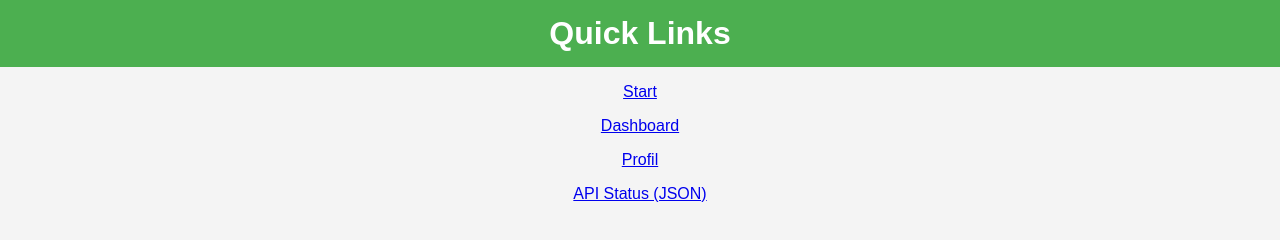
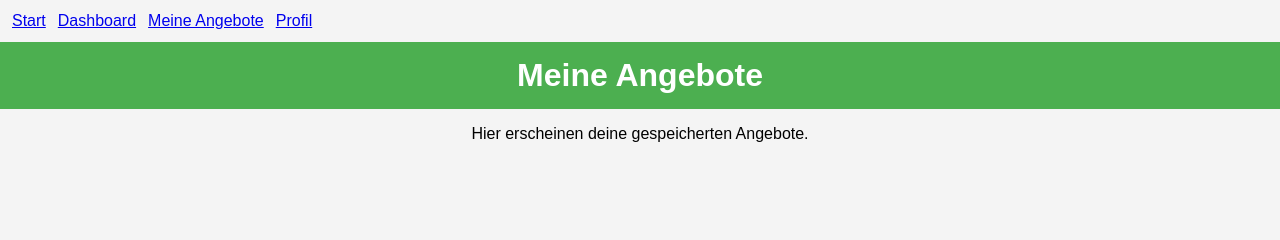
Before and after one commit to ohnequatschdeals/berater-app, a website: page links.html in a window 1280 px wide. Drawn offline with Linux system fonts and the light colour scheme.

Commit message:
Update links.html

```diff
--- a/links.html
+++ b/links.html
@@ -1,16 +1,20 @@
 <!DOCTYPE html>
 <html lang="de">
 <head>
-  <meta charset="UTF-8"/>
-  <meta name="viewport" content="width=device-width, initial-scale=1.0"/>
-  <title>Quick Links</title>
-  <link rel="stylesheet" href="dashboard.css"/>
+  <meta charset="UTF-8" />
+  <meta name="viewport" content="width=device-width, initial-scale=1.0" />
+  <title>Meine Angebote</title>
+  <link rel="stylesheet" href="dashboard.css" />
 </head>
 <body>
-  <h1>Quick Links</h1>
-  <p><a class="btn" href="/">Start</a></p>
-  <p><a class="btn" href="/dashboard">Dashboard</a></p>
-  <p><a class="btn" href="/profile">Profil</a></p>
-  <p><a class="btn" href="/api/status">API Status (JSON)</a></p>
+  <nav style="display:flex; gap:12px; padding:12px;">
+    <a href="/">Start</a>
+    <a href="/dashboard">Dashboard</a>
+    <a href="/links">Meine Angebote</a>
+    <a href="/profile">Profil</a>
+  </nav>
+
+  <h1>Meine Angebote</h1>
+  <p>Hier erscheinen deine gespeicherten Angebote.</p>
 </body>
 </html>
```
